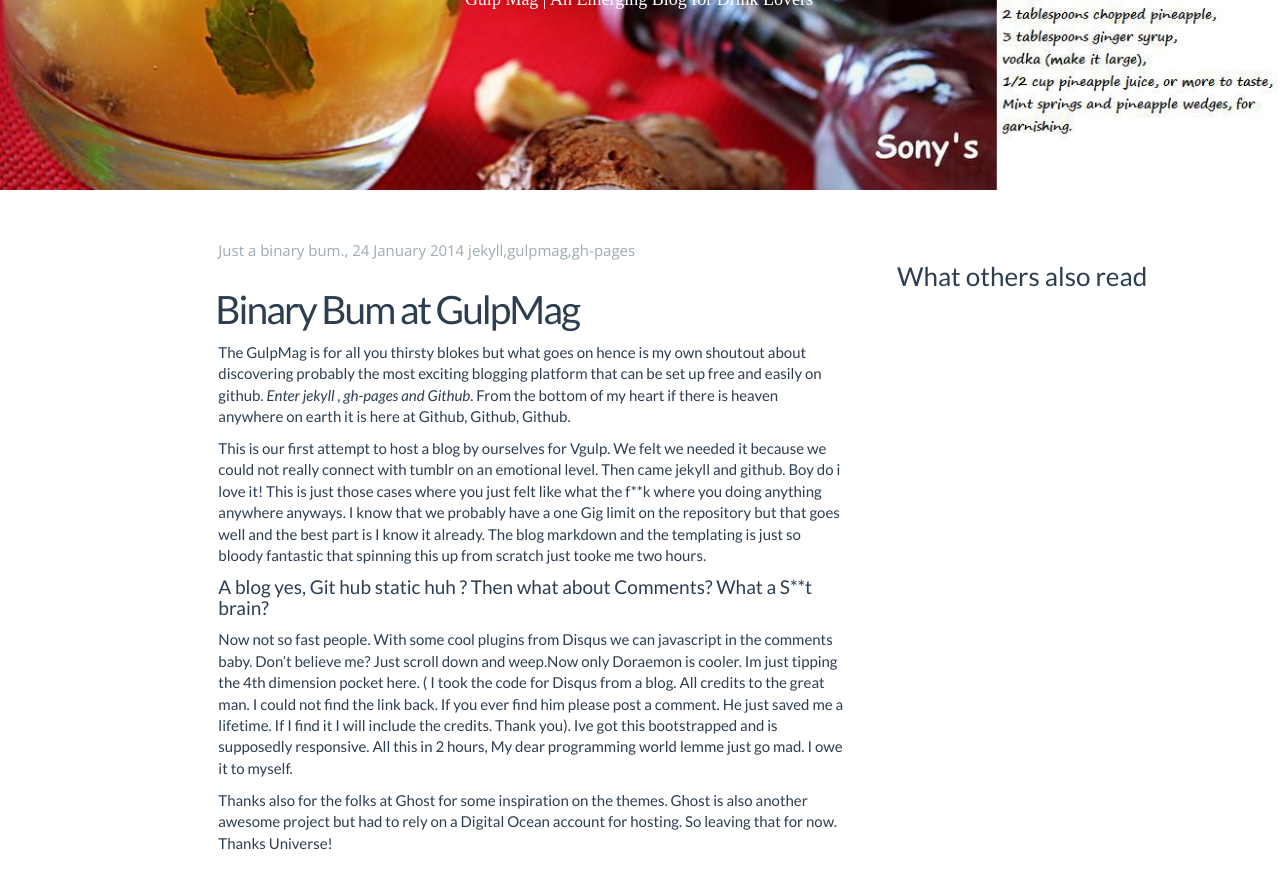
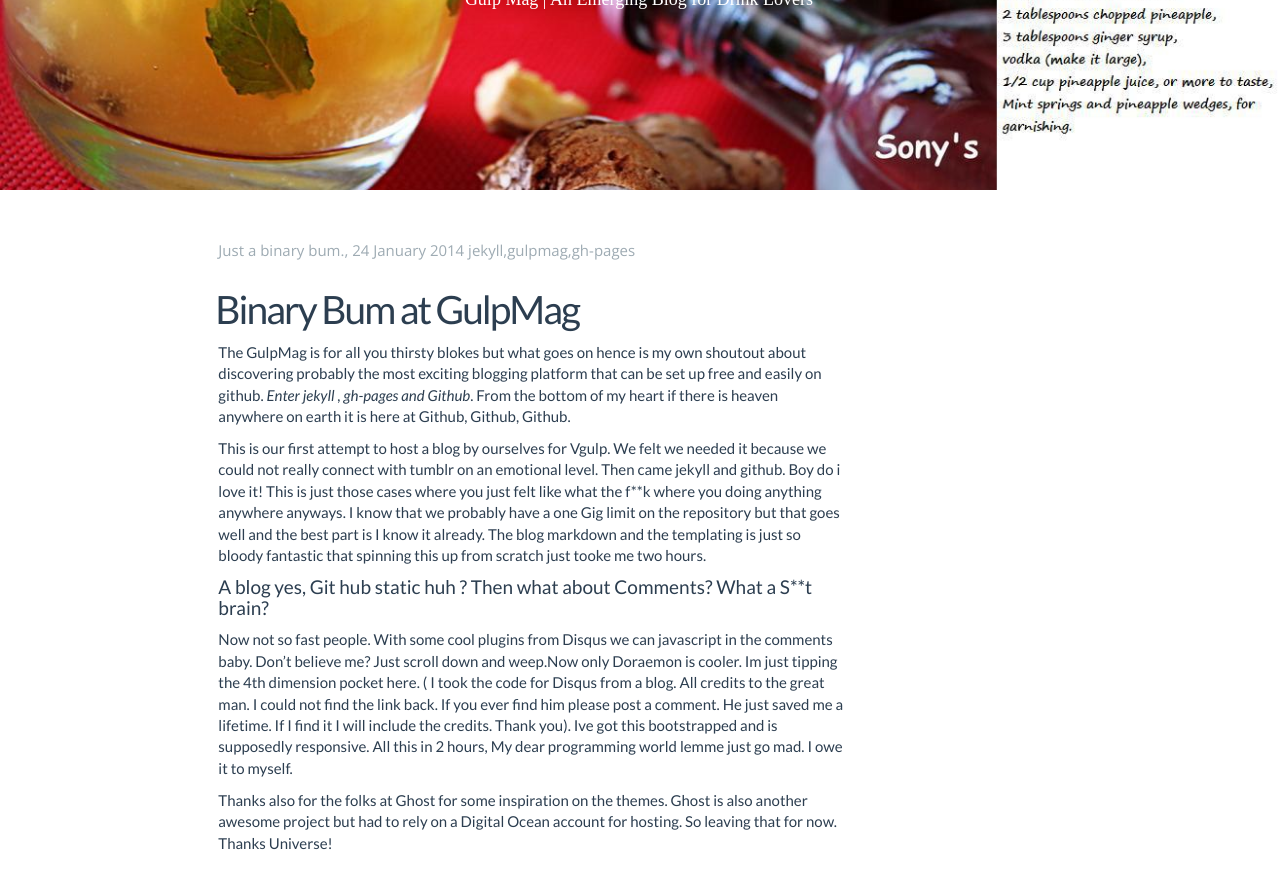
Before and after one commit to ajeeshpu/vgulp-jekyll, a Jekyll site: the page built from _posts/2014-01-24-binary-bum-at-gulpmag.markdown, in a window 1280 px wide and 900 px high, scrolled down 350 px. Shown: the top 889 px of the window. Built offline with Jekyll 4.4.1, drawn with Linux system fonts in a browser that asks for light colours; some web fonts are replaced; Markdown is read by kramdown in place of the engine named in the settings; comment, search, counter and statistics services are not loaded.

Commit message:
checking for size of posts in layout before displaying others read section

```diff
--- a/_layouts/blog-post.html
+++ b/_layouts/blog-post.html
@@ -95,13 +95,16 @@
                 <div class="fb-facepile" data-href="http://facebook.com/vgulp" data-max-rows="3" data-colorscheme="dark" data-size="large" data-show-count="true"></div>
             </div>
         </div>
-        <div class="row">
-            <div class="col-lg-12">
-                <h3 class="text-center">What others also read</h3>
-            </div>
-        </div>
+
         {% assign category = page.categories[0] %}
         {% assign counter=0 %}
+        {% if site.categories[category].size > 1 %}
+            <div class="row">
+                <div class="col-lg-12">
+                    <h3 class="text-center">What others also read</h3>
+                </div>
+            </div>
+        {% endif %}
 
         {% for post in site.categories[category] | order:descending %}
             {% if post.url != page.url and counter < 3 %}
@@ -110,7 +113,7 @@
                     <div class="col-lg-12">
                         <div class="thumbnail">
                             <h5>{{ post.title }}</h5>
-                            <p>{{post.excerpt}}<a href="{{post.permalink}}">read more</a></p>
+                            <p>{{post.excerpt}}<a href="{{post.url}}">read more</a></p>
                             <img class="img-rounded" src="{{post.og_image_url}}">
                         </div>
 
```
